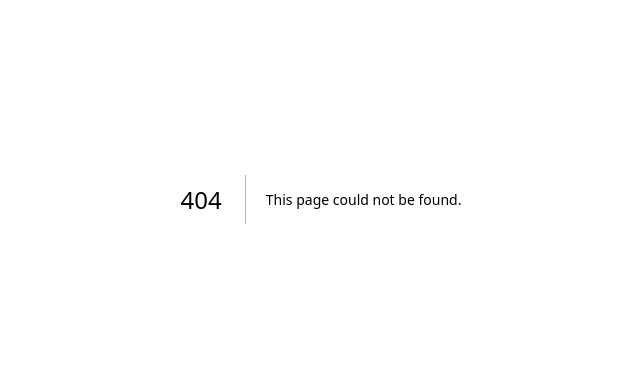
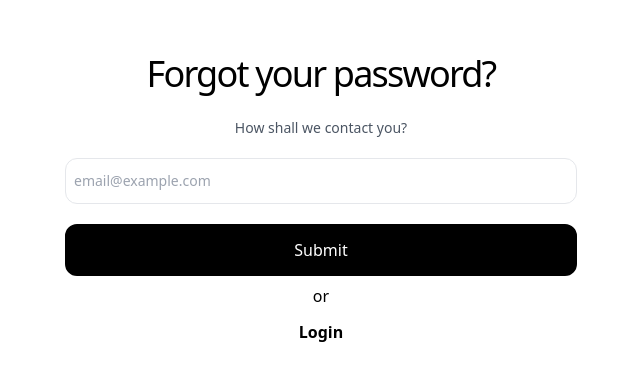
Before and after one commit to PostcatAF/PostcatAF-frontend, a Next.js app: page /forgot-password in a window 1280 px wide. Before the commit this address had no page. Shown: the part 201-582 px from the top of the page, without its empty margins (319-959 px from the left). Built offline with nearby package versions, Linux system fonts and the light colour scheme.

Commit message:
✨ add forgot password

```diff
--- /dev/null
+++ b/src/pages/forgot-password.js
@@ -0,0 +1,55 @@
+import Head from 'next/head'
+import Link from 'next/link'
+
+export default function ForgotPassword() {
+    return(
+        <>
+      <Head>
+        <title>PostcatAF - Forgot your password?</title>
+        <meta name="description" content="Generated by create next app" />
+        <meta name="viewport" content="width=device-width, initial-scale=1" />
+        <link rel="icon" href="/favicon.ico" />
+      </Head>
+      <main className="container mx-auto">
+
+
+            <section className='flex justify-center items-center h-screen'>
+                    <div class="relative items-center w-full px-5 py-12 mx-auto md:px-12 lg:px-20 max-w-7xl">
+                        <div class="w-full max-w-xl p-8 mx-auto text-center">
+                        <div>
+                            <h2 class="text-4xl tracking-tighter text-black">
+                            Forgot your password?
+                            </h2>
+                        </div>
+                        <div class="mt-2">
+                            <div class="mt-6">
+                                <form action="#" method="POST" class="space-y-2">
+                                    <div class="col-span-full">
+                                        <label class="block mb-3 text-sm font-medium text-gray-600" name="email">
+                                            How shall we contact you?
+                                        </label>
+                                        <input class="mt-5 block w-full px-2 py-3 text-black bg-white border border-gray-200 appearance-none rounded-xl placeholder:text-gray-400 focus:border-blue-500 focus:outline-none focus:ring-blue-500 sm:text-sm" placeholder="email@example.com" autocomplete="off" type="email" />
+                                        </div>
+                                        <div>
+                                        <button type="" class="mt-3 inline-flex items-center justify-center w-full px-6 py-3 text-center text-white duration-200 bg-black border-2 border-black hover:bg-transparent hover:border-black rounded-xl hover:text-black focus:outline-none focus-visible:outline-black focus-visible:ring-black">
+                                            <span>
+                                            Submit
+                                            </span>
+                                        </button>
+                                    </div>
+                                    <div class="col-span-full">
+                                        <p className='text-center'>or</p>
+                                        <div className='flex justify-center mt-3'>
+                                            <Link href="/" className='text-center font-bold'>Login</Link>
+                                        </div>
+                                    </div>
+                                </form>
+                            </div>
+                        </div>
+                    </div>
+                </div>
+            </section>
+        </main>
+    </>
+    )
+}
--- a/src/pages/index.js
+++ b/src/pages/index.js
@@ -1,4 +1,5 @@
 import Head from 'next/head'
+import Link from 'next/link'
 
 export default function Home() {
   return (
@@ -72,6 +73,10 @@ export default function Home() {
                       <div className='flex justify-center mt-3'>
                         <a href="#" className='text-center font-bold'>Register now</a>
                       </div>
+
+                      <div className='flex justify-center mt-3'>
+                        <Link href="/forgot-password" className='text-center font-semibold'>Forgot your password?</Link>
+                      </div>
                     </div>
 
 
```
